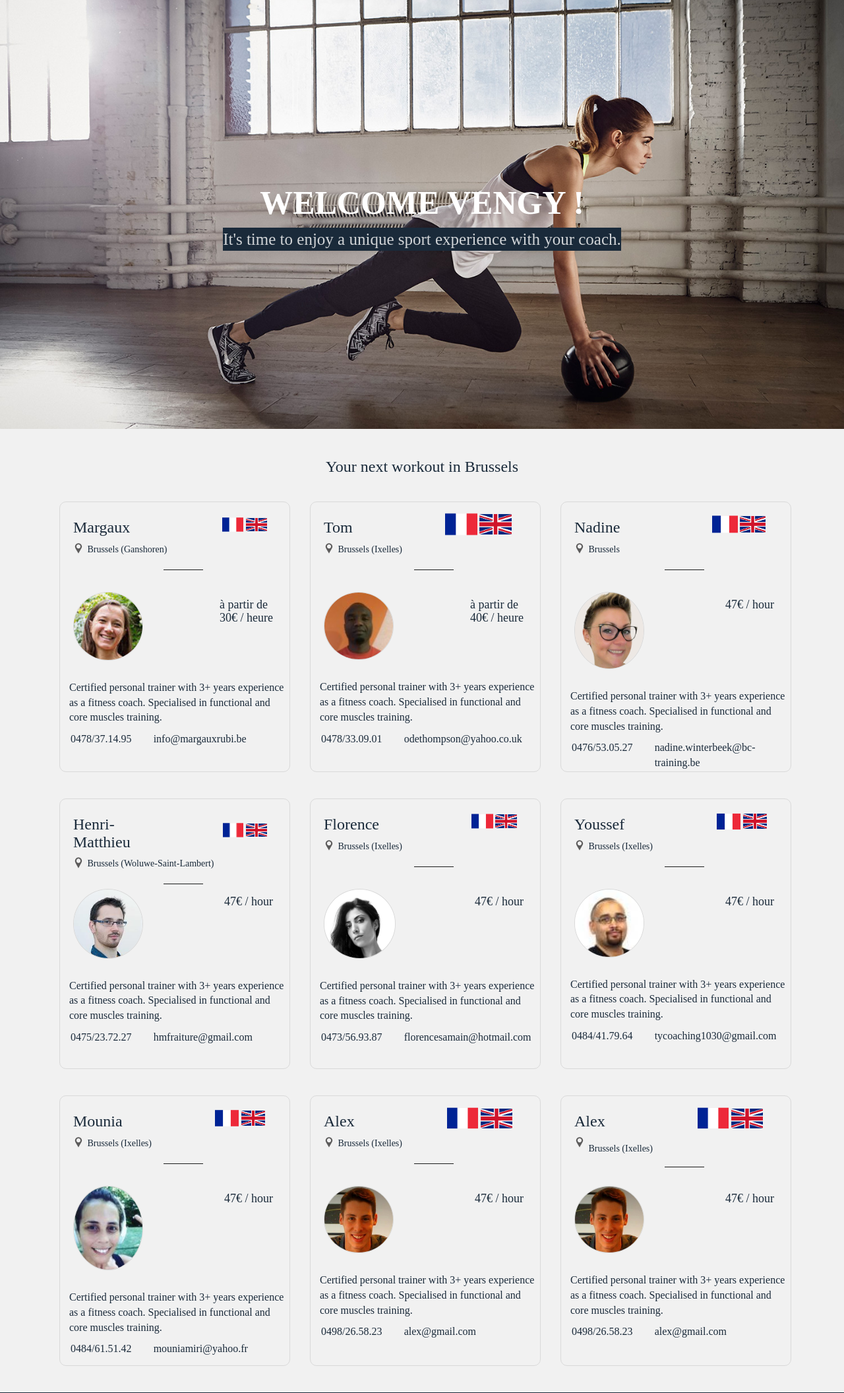
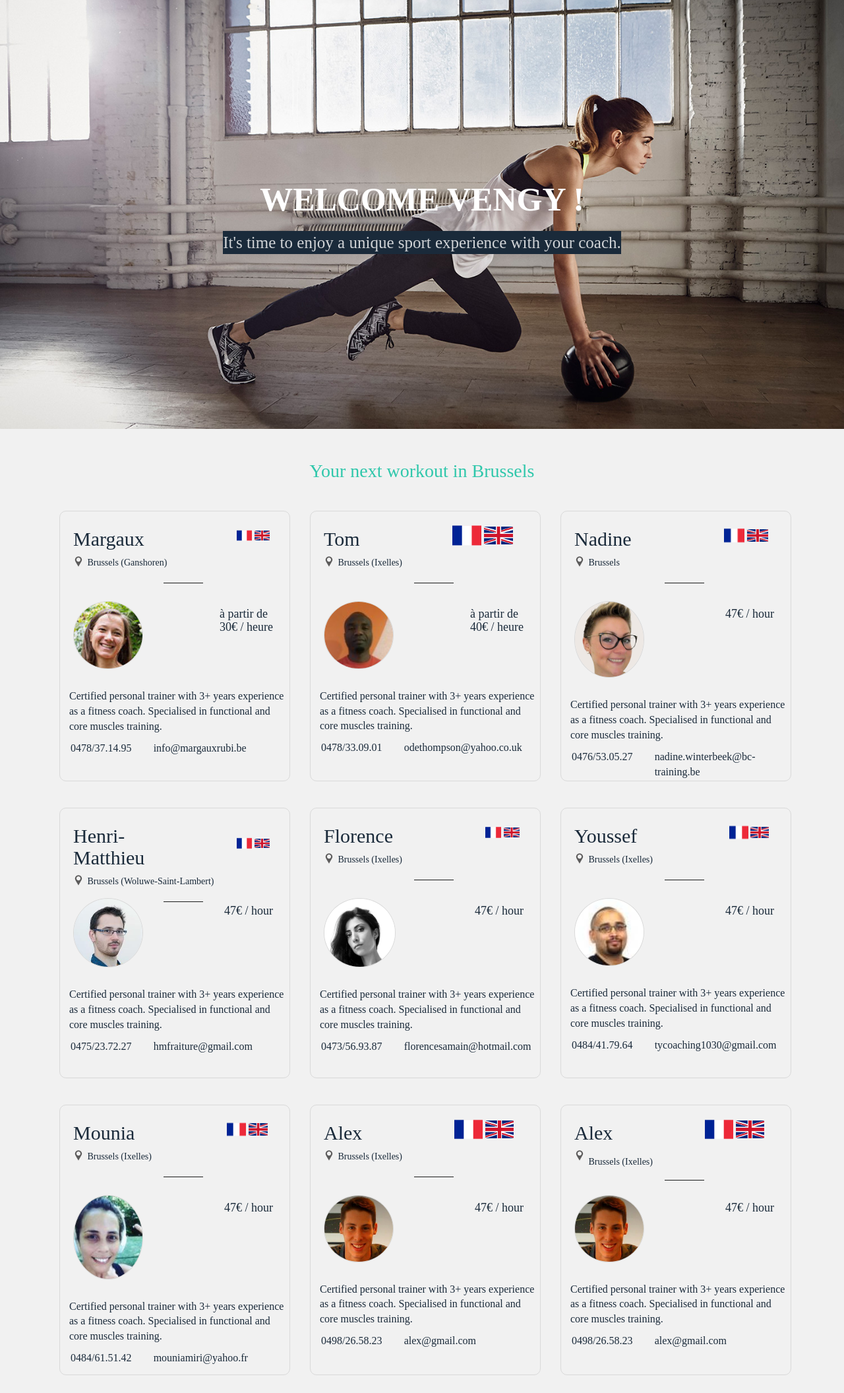
Before and after one commit to AlexTombeur/Venga, a Rails app: page /trainers in a window 1280 px wide. Shown: the top 2111 px of the page at 66% size. Run offline with Rails 7, Linux system fonts and the light colour scheme; style sheets or scripts are compiled from the project's sources; some libraries are stand-ins or nearby versions.

Commit message:
changing p's into h1 h2 h3 for SEO

```diff
--- a/app/assets/stylesheets/pages/_en.scss
+++ b/app/assets/stylesheets/pages/_en.scss
@@ -9,7 +9,7 @@ html, body {
 }
 
 * {
-
+  font-family: 'Avenir Next';
 }
 
 
@@ -171,11 +171,14 @@ element.style {
   margin-top: 40px;
 }
 
-.card-expl{
+.card-expl, h3{
     padding: 14px;
-    margin-right: 40px;
-    margin-left: 40px;
+    margin-right: 17px;
+    margin-left: 17px;
     margin-top: 5px;
+    font-size: 15px;
+    font-weight: 400;
+    line-height: 23px;
 }
 
 .imag1{
@@ -272,6 +275,7 @@ margin-bottom: 10px;
   margin-bottom: 40px;
   color: #F1F1F1;
   font-family: 'Avenir Next';
+  font-size: 27px;
 }
 
 .title3 {
--- a/app/assets/stylesheets/pages/_home.scss
+++ b/app/assets/stylesheets/pages/_home.scss
@@ -9,6 +9,10 @@ html, body {
 }
 
 * {
+  font-family: 'Avenir Next';
+}
+
+h1, h2, h3{
   font-family: 'Avenir Next';
 }
 
@@ -91,11 +95,9 @@ html, body {
   margin-top: 10px;
 }
 
-.frontline{
+.frontline, h1{
   margin-bottom: 20px;
-  margin-left: 53%;
-  margin-right: 90px;
-  font-size: 24px;
+  font-size: 25px;
   font-weight: 400;
 }
 
--- a/app/assets/stylesheets/pages/_trainers.scss
+++ b/app/assets/stylesheets/pages/_trainers.scss
@@ -77,6 +77,9 @@ html {
     margin-bottom: 40px;
     margin-top: 44px;
     color: #1A2A3A;
+    font-size: 28px;
+    font-weight: 500;
+    color: #2FC7AB;
 }
 
 .line1{
--- a/app/views/pages/trainers.html.erb
+++ b/app/views/pages/trainers.html.erb
@@ -15,13 +15,13 @@
       </div>
     </div>
 
-    <h3 class="subsub text-center">Your next workout in Brussels</h3>
+    <p class="subsub text-center">Your next workout in Brussels</p>
 
     <div class="container list-inline">
       <div class="card">
         <div class="card-category">
           <div class=" line1 list-inline">
-            <h3>Margaux</h3>
+            <h2>Margaux</h2>
               <div class="flags">
                 <%= image_tag("fr.png", :alt => "rss feed", :height => "40%", :width => "40%", class: "") %>
                 <%= image_tag("en.png", :alt => "rss feed", :height => "40%", :width => "40%", class: "") %>
@@ -54,7 +54,7 @@
       <div class="card">
         <div class="card-category">
           <div class=" line1 list-inline">
-            <h3>Tom</h3>
+            <h2>Tom</h2>
               <div class="flags">
                 <%= image_tag("fr.png", :alt => "rss feed", :height => "40%", :width => "40%", class: "") %>
                 <%= image_tag("en.png", :alt => "rss feed", :height => "40%", :width => "40%", class: "") %>
@@ -87,7 +87,7 @@
       <div class="card">
         <div class="card-category">
           <div class=" line1 list-inline">
-            <h3>Nadine</h3>
+            <h2>Nadine</h2>
               <div class="flags">
                 <%= image_tag("fr.png", :alt => "rss feed", :height => "40%", :width => "40%", class: "") %>
                 <%= image_tag("en.png", :alt => "rss feed", :height => "40%", :width => "40%", class: "") %>
@@ -119,7 +119,7 @@
       <div class="card">
         <div class="card-category">
           <div class=" line1 list-inline">
-            <h3>Henri-Matthieu</h3>
+            <h2>Henri-Matthieu</h2>
               <div class="flags">
                 <%= image_tag("fr.png", :alt => "rss feed", :height => "40%", :width => "40%", class: "") %>
                 <%= image_tag("en.png", :alt => "rss feed", :height => "40%", :width => "40%", class: "") %>
@@ -149,7 +149,7 @@
       <div class="card">
         <div class="card-category">
           <div class=" line1 list-inline">
-            <h3>Florence</h3>
+            <h2>Florence</h2>
               <div class="flags">
                 <%= image_tag("fr.png", :alt => "rss feed", :height => "40%", :width => "40%", class: "") %>
                 <%= image_tag("en.png", :alt => "rss feed", :height => "40%", :width => "40%", class: "") %>
@@ -179,7 +179,7 @@
       <div class="card">
         <div class="card-category">
           <div class=" line1 list-inline">
-            <h3>Youssef</h3>
+            <h2>Youssef</h2>
               <div class="flags">
                 <%= image_tag("fr.png", :alt => "rss feed", :height => "40%", :width => "40%", class: "") %>
                 <%= image_tag("en.png", :alt => "rss feed", :height => "40%", :width => "40%", class: "") %>
@@ -211,7 +211,7 @@
       <div class="card">
         <div class="card-category">
           <div class=" line1 list-inline">
-            <h3>Mounia</h3>
+            <h2>Mounia</h2>
               <div class="flags">
                 <%= image_tag("fr.png", :alt => "rss feed", :height => "40%", :width => "40%", class: "") %>
                 <%= image_tag("en.png", :alt => "rss feed", :height => "40%", :width => "40%", class: "") %>
@@ -241,7 +241,7 @@
       <div class="card">
         <div class="card-category">
           <div class=" line1 list-inline">
-            <h3>Alex</h3>
+            <h2>Alex</h2>
               <div class="flags">
                 <%= image_tag("fr.png", :alt => "rss feed", :height => "40%", :width => "40%", class: "") %>
                 <%= image_tag("en.png", :alt => "rss feed", :height => "40%", :width => "40%", class: "") %>
@@ -271,7 +271,7 @@
       <div class="card">
         <div class="card-category">
           <div class=" line1 list-inline">
-            <h3>Alex</h3>
+            <h2>Alex</h2>
               <div class="flags">
                 <%= image_tag("fr.png", :alt => "rss feed", :height => "40%", :width => "40%", class: "") %>
                 <%= image_tag("en.png", :alt => "rss feed", :height => "40%", :width => "40%", class: "") %>
```
Also changed, not shown: app/views/pages/en.html.erb (+6 -6 lines), app/views/pages/home.html.erb (+5 -5 lines).
